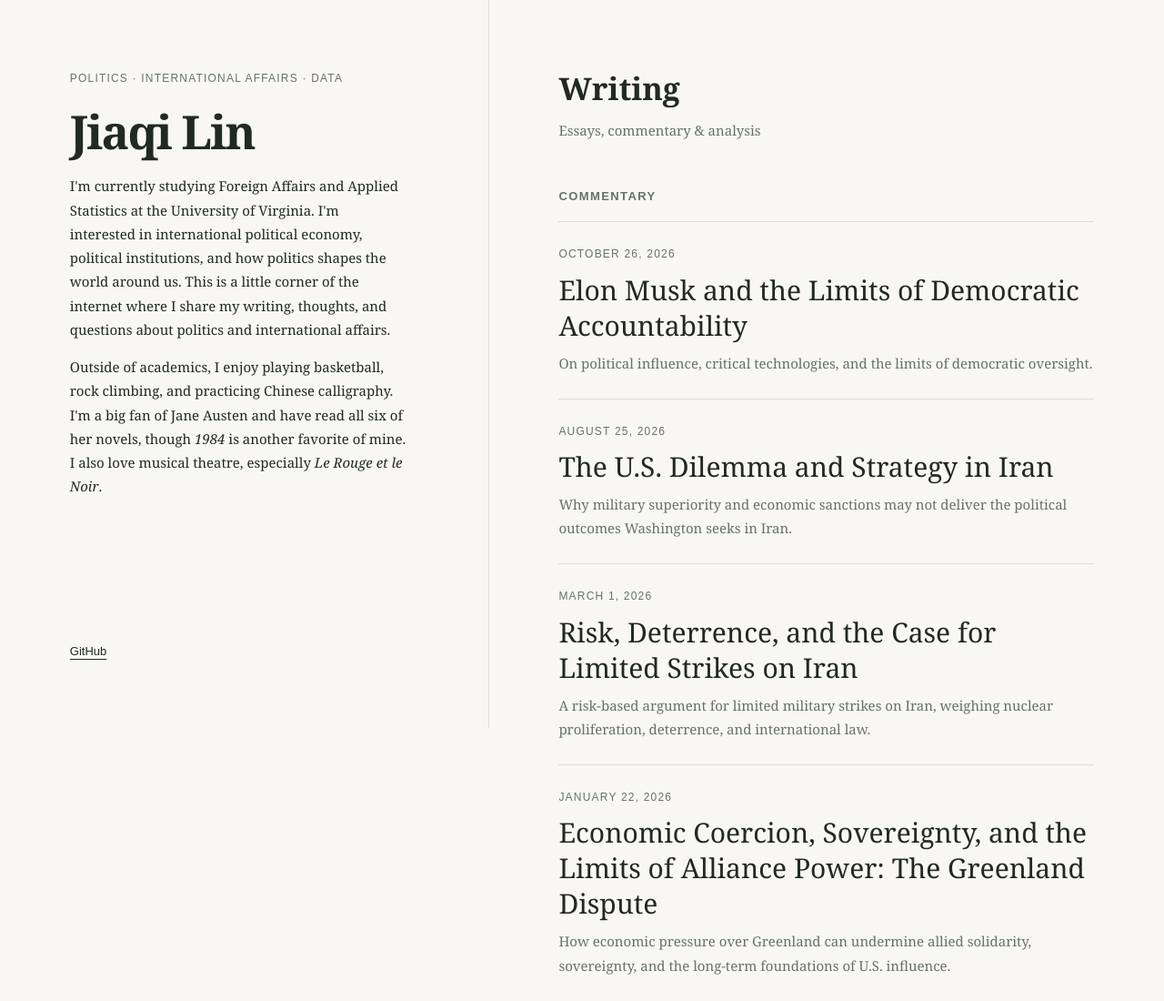
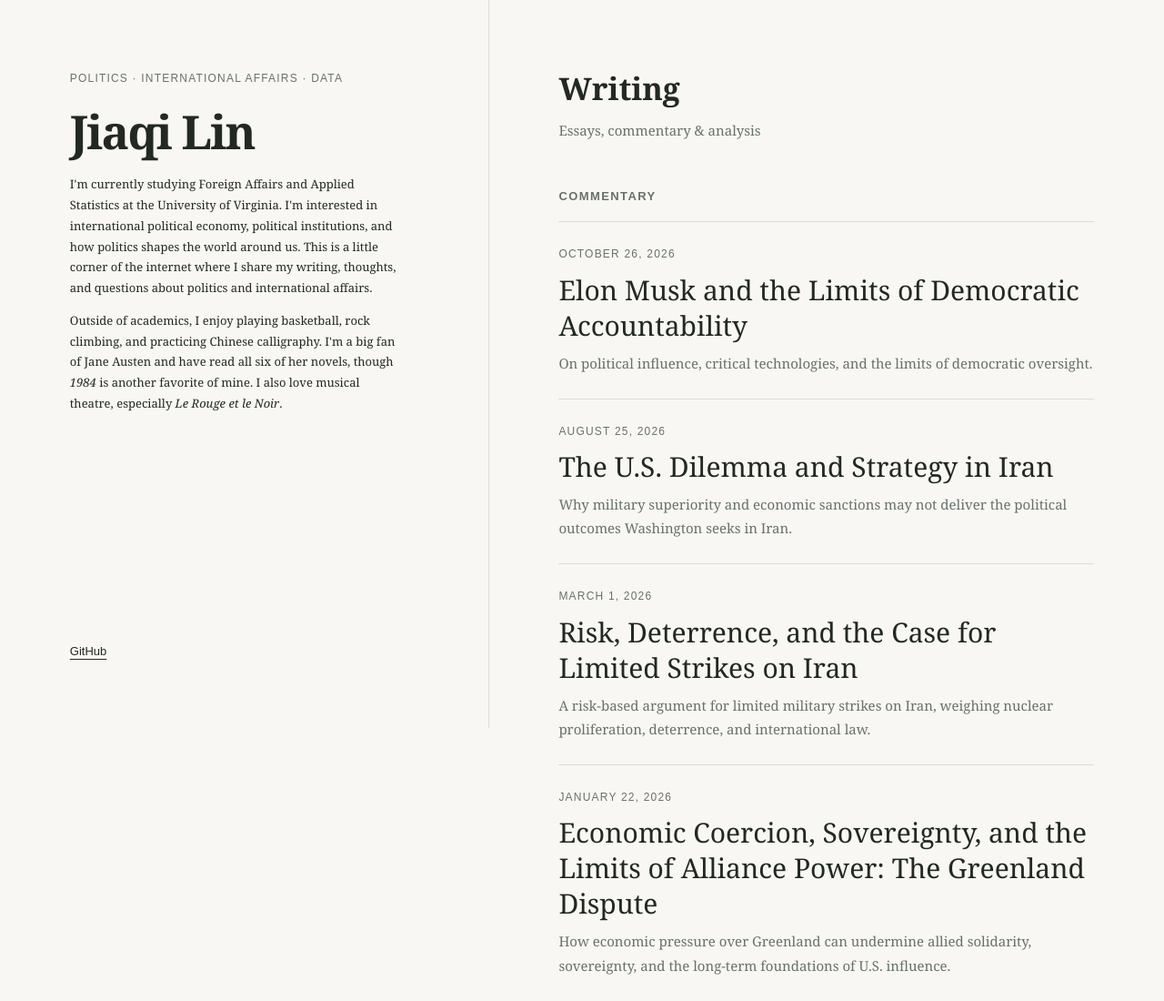
Before and after one commit to annylin0712/annylin0712.github.io, a plain HTML site: page index.html in a window 1280 px wide. Shown: the top 1100 px of the page at 91% size. Drawn offline with Linux system fonts and the light colour scheme.

Commit message:
Reduce sidebar bio font size to 13px

```diff
--- a/index.html
+++ b/index.html
@@ -10,7 +10,7 @@
 a{color:inherit;text-decoration:none}a:hover{color:var(--link)}a:focus-visible{outline:2px solid var(--link);outline-offset:3px}
 .layout{display:grid;grid-template-columns:42% 58%;min-height:100vh}.sidebar{border-right:1px solid var(--line);padding:clamp(30px,6vw,90px);position:sticky;top:0;height:100vh;display:flex;flex-direction:column}
 .tag,.meta,.back,.footer{font:12px/1.6 Arial,sans-serif;letter-spacing:1.2px;text-transform:uppercase;color:var(--muted)}
-h1{font-size:clamp(36px,4vw,60px);line-height:1.12;letter-spacing:-1.8px;margin:20px 0 18px}.sidebar p{max-width:370px;font-size:15px}
+h1{font-size:clamp(36px,4vw,60px);line-height:1.12;letter-spacing:-1.8px;margin:20px 0 18px}.sidebar p{max-width:370px;font-size:13px}
 .links{margin-top:auto;display:flex;flex-wrap:wrap;gap:22px;font:13px Arial,sans-serif}.links a{text-decoration:underline;text-underline-offset:4px}
 .main{padding:clamp(30px,6vw,90px);max-width:1000px;width:100%}h2{font-size:34px;line-height:1.2;margin:0 0 12px}
 .subtitle{color:var(--muted);font-size:15px;margin:0 0 50px}.writing-section{margin:0 0 54px}.writing-section h3{font:700 13px/1.5 Arial,sans-serif;letter-spacing:1.4px;text-transform:uppercase;margin:0 0 18px;color:var(--muted)}.entry{border-top:1px solid var(--line);padding:26px 0}.entry:last-child{border-bottom:1px solid var(--line)}
```
